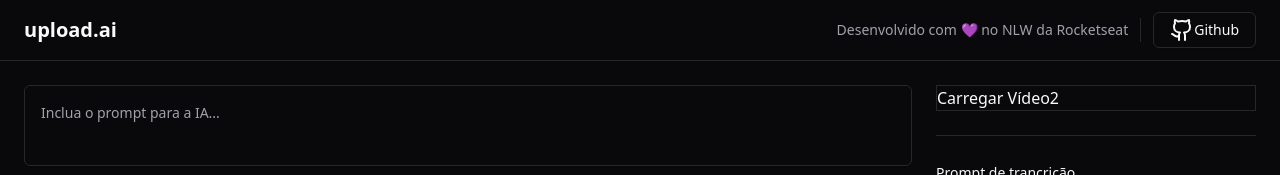
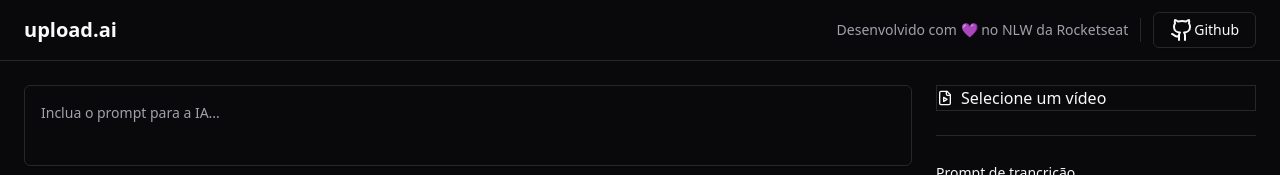
Before and after one commit to Lmlima05/nlw-ia, a React (Vite) app in the folder upload-ai-web/: page / in a window 1280 px wide. Shown: the top 175 px of the page. Built offline with nearby package versions, Linux system fonts and the light colour scheme.

Commit message:
tentando corrigir o problema do label

```diff
--- a/upload-ai-web/package.json
+++ b/upload-ai-web/package.json
@@ -13,13 +13,17 @@
     "@radix-ui/react-icons": "^1.3.0",
     "@radix-ui/react-separator": "^1.1.0",
     "@radix-ui/react-slot": "^1.1.0",
+    "add": "^2.0.6",
     "class-variance-authority": "^0.7.0",
     "clsx": "^2.1.1",
+    "label": "^0.2.2",
     "lucide-react": "^0.436.0",
     "react": "^18.3.1",
     "react-dom": "^18.3.1",
+    "shadcn-ui": "^0.9.0",
     "tailwind-merge": "^2.5.2",
-    "tailwindcss-animate": "^1.0.7"
+    "tailwindcss-animate": "^1.0.7",
+    "textarea": "^0.3.0"
   },
   "devDependencies": {
     "@eslint/js": "^9.9.1",
--- a/upload-ai-web/src/App.tsx
+++ b/upload-ai-web/src/App.tsx
@@ -41,14 +41,19 @@ export function App() {
             Lembre-se: você pode utilizar a variável <code className="text-viole-400">{'{transcription}'}</code> no seu prompt para adicionar o conteúdo da transcrição do vídeo selecionado.
           </p>
         </div>
+
         <aside className="w-80 space-y-6">
           <form className="space-y-6">
-            <label htmlFor="video"
-            className="border flex roundded-md select-video cursor-pointer border-dashedtext-sm flex-clo gap-2 items-center junstify-center">
-              Carregar Vídeo2
+            <label
+              htmlFor="video"
+              className="border flex roundded-md select-video cursor-pointer border-dashedtext-sm flex-clo gap-2 items-center junstify-center"
+            >
+              <FileVideo className="w-4 h-4" />
+                Selecione um vídeo
             </label>
 
             <input type="file" id="video" accept="video/mp4" className="sr-only" />
+
             <Separator />
 
             <div className="space-y-1">
```
Also changed, not shown: 1 other file (tests, documents, lock files or other folders).
